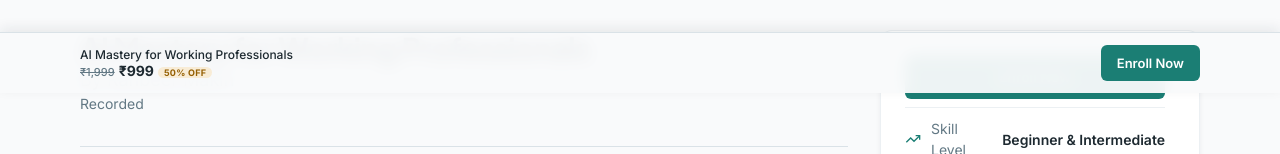
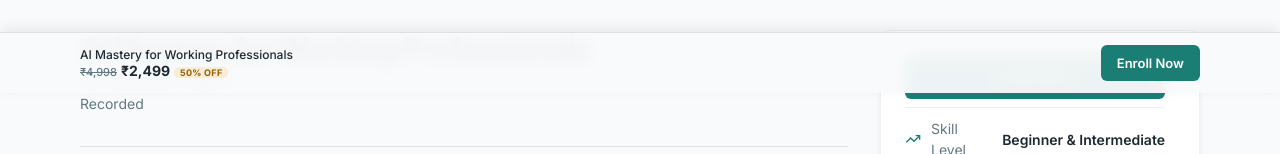
Before and after one commit to Nitish-kumar30/sample-approchable, a Next.js app: page /courses/ai-mastery-for-working-professionals in a window 1280 px wide. Shown: the part 768-922 px from the top of the page. Built offline with nearby package versions, Linux system fonts and the light colour scheme; no server answers.

Commit message:
fix new price

```diff
--- a/src/app/courses/page.tsx
+++ b/src/app/courses/page.tsx
@@ -6,14 +6,36 @@ import CoursesScrollRow from '@/components/CoursesScrollRow';
 import ExploreMoreCard from '@/components/ExploreMoreCard';
 import { getFreeCourses, getPaidCourses } from '@/lib/course-content';
 
+const COURSES_OG_IMAGE = '/img/og-image.png';
+const COURSES_DESCRIPTION =
+  'Free Claude 101 courses and recorded AI training on Mastery, No-Code Agents, and Vibe Coding. Hands-on learning for working professionals.';
+const COURSES_OG_DESCRIPTION =
+  'Free Claude 101 and recorded AI courses for professionals. Start free, then go deeper with hands-on projects.';
+
 export const metadata: Metadata = {
-  title: 'Courses — Approachable | Free & Recorded AI Courses for Working Professionals',
-  description:
-    'Start free with our Claude 101 courses, then explore recorded courses on AI Mastery, No-Code AI Agents, and Vibe Coding — practical, hands-on learning for working professionals.',
+  title: 'Free & Recorded AI Courses',
+  description: COURSES_DESCRIPTION,
+  alternates: { canonical: '/courses' },
   openGraph: {
-    title: 'Courses — Approachable',
-    description: 'Free and recorded AI courses for working professionals — start free, then go deeper with AI Mastery, No-Code AI Agents, and Vibe Coding.',
-    url: 'https://approachable.dev/courses',
+    type: 'website',
+    title: 'AI Courses — Approachable',
+    description: COURSES_OG_DESCRIPTION,
+    url: '/courses',
+    siteName: 'Approachable',
+    images: [
+      {
+        url: COURSES_OG_IMAGE,
+        width: 1200,
+        height: 630,
+        alt: 'Approachable AI courses for working professionals',
+      },
+    ],
+  },
+  twitter: {
+    card: 'summary_large_image',
+    title: 'AI Courses — Approachable',
+    description: COURSES_OG_DESCRIPTION,
+    images: [COURSES_OG_IMAGE],
   },
 };
 
--- a/src/app/page.tsx
+++ b/src/app/page.tsx
@@ -9,13 +9,12 @@ import PricingSection from '@/components/PricingSection';
 import Lightbox from '@/components/Lightbox';
 import LinkedInReviews from '@/components/LinkedInReviews';
 
-const COHORT_TITLE = 'Claude AI Cohort — Master the Claude Ecosystem in 6 Weeks | Approachable';
 const COHORT_DESCRIPTION =
   'A small-group, mentor-led cohort on the full Claude ecosystem — Claude Chat, Claude Code, Claude Cowork, and the API. 20 seats. Live sessions. Real projects.';
 const COHORT_OG_IMAGE = '/img/og-image.png';
 
 export const metadata: Metadata = {
-  title: COHORT_TITLE,
+  title: { absolute: 'Claude AI Cohort — Master the Claude Ecosystem in 6 Weeks' },
   description: COHORT_DESCRIPTION,
   alternates: { canonical: '/' },
   openGraph: {
--- a/src/data/courses/ai-mastery-for-working-professionals.json
+++ b/src/data/courses/ai-mastery-for-working-professionals.json
@@ -8,8 +8,8 @@
     "email": "ranbeer@gmail.com"
   },
   "pricing": {
-    "inr": { "original": "₹1,999", "current": "₹999" },
-    "usd": { "original": "$99", "current": "$49" },
+    "inr": { "original": "₹4,998", "current": "₹2,499" },
+    "usd": { "original": "$158", "current": "$79" },
     "discountPercent": 50
   },
   "discountLabel": "🎉 Launch Offer — 50% OFF for early learners. Limited time.",
--- a/src/data/courses/no-code-ai-agents-mastery-for-working-professionals.json
+++ b/src/data/courses/no-code-ai-agents-mastery-for-working-professionals.json
@@ -8,8 +8,8 @@
     "email": "ranbeer@gmail.com"
   },
   "pricing": {
-    "inr": { "original": "₹998", "current": "₹499" },
-    "usd": { "original": "$50", "current": "$25" },
+    "inr": { "original": "₹1,598", "current": "₹799" },
+    "usd": { "original": "$78", "current": "$39" },
     "discountPercent": 50
   },
   "discountLabel": "🎉 Launch Offer — 50% OFF for early learners. Limited time.",
--- a/src/data/courses/vibe-coding-mastery-for-working-professionals.json
+++ b/src/data/courses/vibe-coding-mastery-for-working-professionals.json
@@ -8,8 +8,8 @@
     "email": "ranbeer@gmail.com"
   },
   "pricing": {
-    "inr": { "original": "₹198", "current": "₹99" },
-    "usd": { "original": "$10", "current": "$5" },
+    "inr": { "original": "₹598", "current": "₹299" },
+    "usd": { "original": "$38", "current": "$19" },
     "discountPercent": 50
   },
   "discountLabel": "🎉 Launch Offer — 50% OFF for early learners. Limited time.",
```
